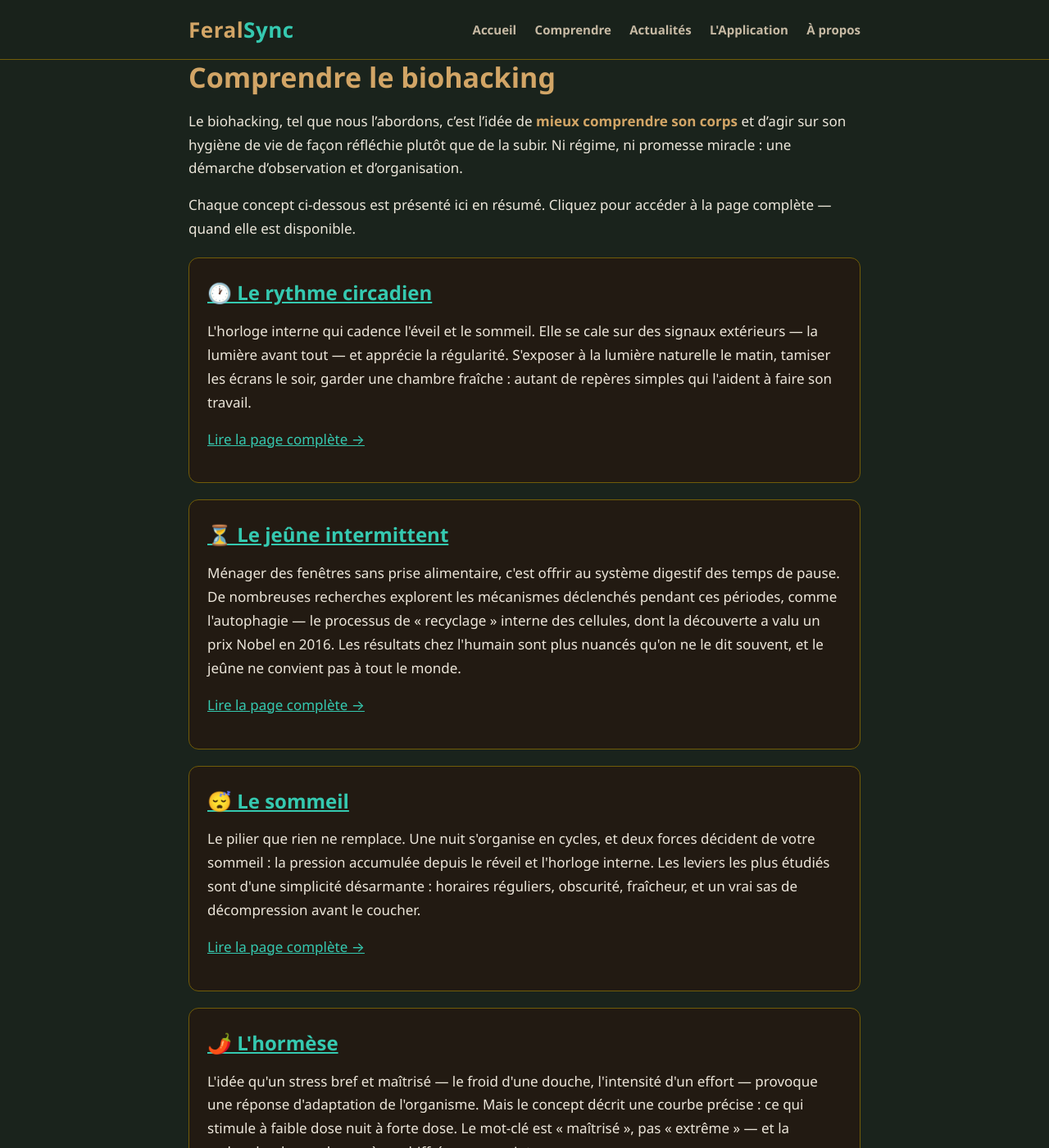
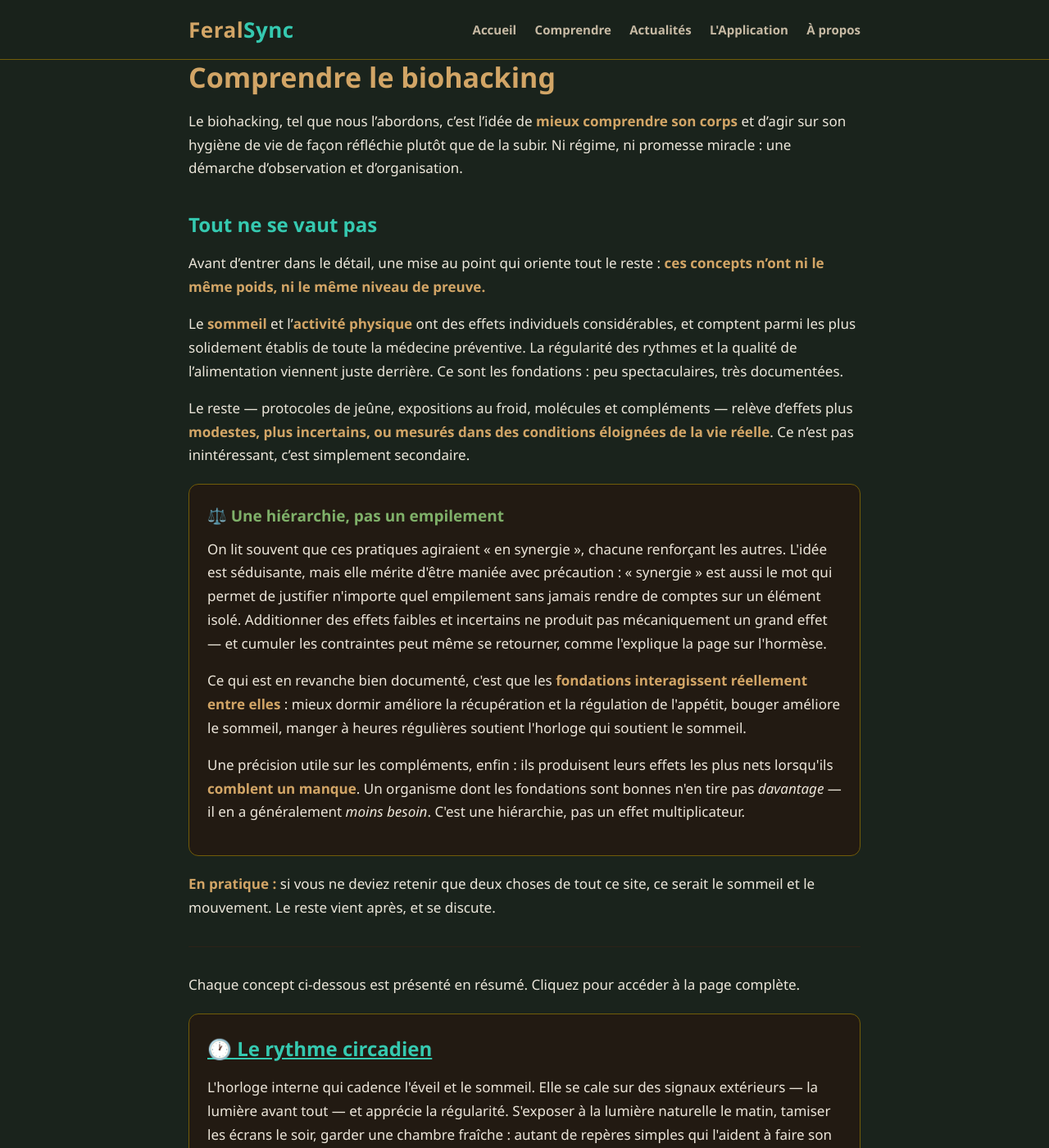
Before and after one commit to odul12700-boop/feralsync-site, a Jekyll site: the page built from biohacking.md, in a window 1280 px wide and 1400 px high. Shown: the whole window at 82% size. Built offline with Jekyll 4.4.1, drawn with Linux system fonts in a browser that asks for light colours.

Commit message:
Add files via upload

```diff
--- a/biohacking.md
+++ b/biohacking.md
@@ -11,8 +11,49 @@ Le biohacking, tel que nous l'abordons, c'est l'idée de **mieux comprendre son
 corps** et d'agir sur son hygiène de vie de façon réfléchie plutôt que de la subir.
 Ni régime, ni promesse miracle : une démarche d'observation et d'organisation.
 
-Chaque concept ci-dessous est présenté ici en résumé. Cliquez pour accéder à la
-page complète — quand elle est disponible.
+## Tout ne se vaut pas
+
+Avant d'entrer dans le détail, une mise au point qui oriente tout le reste :
+**ces concepts n'ont ni le même poids, ni le même niveau de preuve.**
+
+Le **sommeil** et l'**activité physique** ont des effets individuels
+considérables, et comptent parmi les plus solidement établis de toute la
+médecine préventive. La régularité des rythmes et la qualité de l'alimentation
+viennent juste derrière. Ce sont les fondations : peu spectaculaires, très
+documentées.
+
+Le reste — protocoles de jeûne, expositions au froid, molécules et compléments —
+relève d'effets plus **modestes, plus incertains, ou mesurés dans des conditions
+éloignées de la vie réelle**. Ce n'est pas inintéressant, c'est simplement
+secondaire.
+
+<div class="card">
+<h3>⚖️ Une hiérarchie, pas un empilement</h3>
+<p>On lit souvent que ces pratiques agiraient « en synergie », chacune
+renforçant les autres. L'idée est séduisante, mais elle mérite d'être maniée
+avec précaution : « synergie » est aussi le mot qui permet de justifier
+n'importe quel empilement sans jamais rendre de comptes sur un élément isolé.
+Additionner des effets faibles et incertains ne produit pas mécaniquement un
+grand effet — et cumuler les contraintes peut même se retourner, comme
+l'explique la page sur l'hormèse.</p>
+<p>Ce qui est en revanche bien documenté, c'est que les <strong>fondations
+interagissent réellement entre elles</strong> : mieux dormir améliore la
+récupération et la régulation de l'appétit, bouger améliore le sommeil, manger
+à heures régulières soutient l'horloge qui soutient le sommeil.</p>
+<p>Une précision utile sur les compléments, enfin : ils produisent leurs effets
+les plus nets lorsqu'ils <strong>comblent un manque</strong>. Un organisme dont
+les fondations sont bonnes n'en tire pas <em>davantage</em> — il en a
+généralement <em>moins besoin</em>. C'est une hiérarchie, pas un effet
+multiplicateur.</p>
+</div>
+
+**En pratique :** si vous ne deviez retenir que deux choses de tout ce site, ce
+serait le sommeil et le mouvement. Le reste vient après, et se discute.
+
+---
+
+Chaque concept ci-dessous est présenté en résumé. Cliquez pour accéder à la
+page complète.
 
 <div class="card">
 <h2><a href="{{ '/biohacking/rythme-circadien/' | relative_url }}">🕐 Le rythme circadien</a></h2>
```
